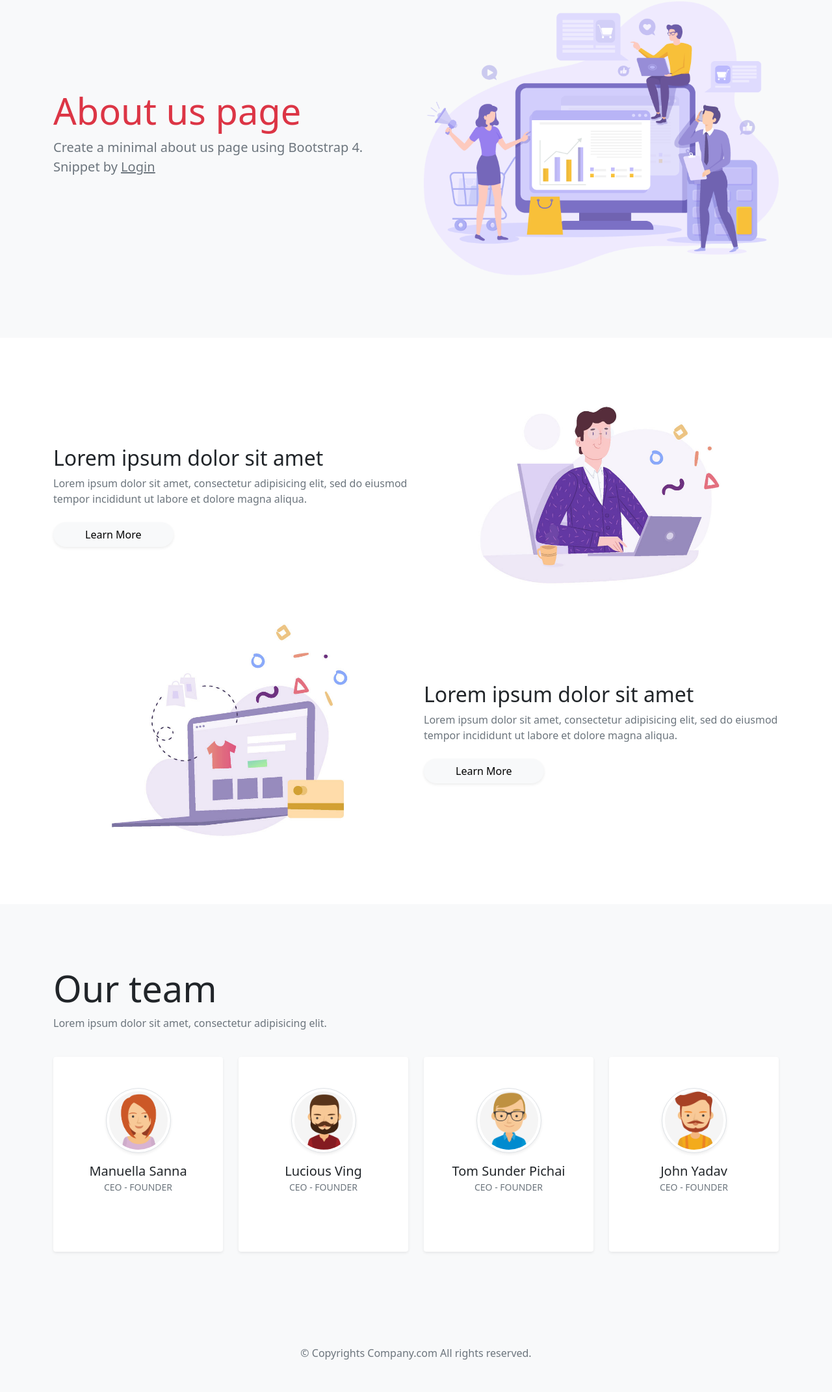
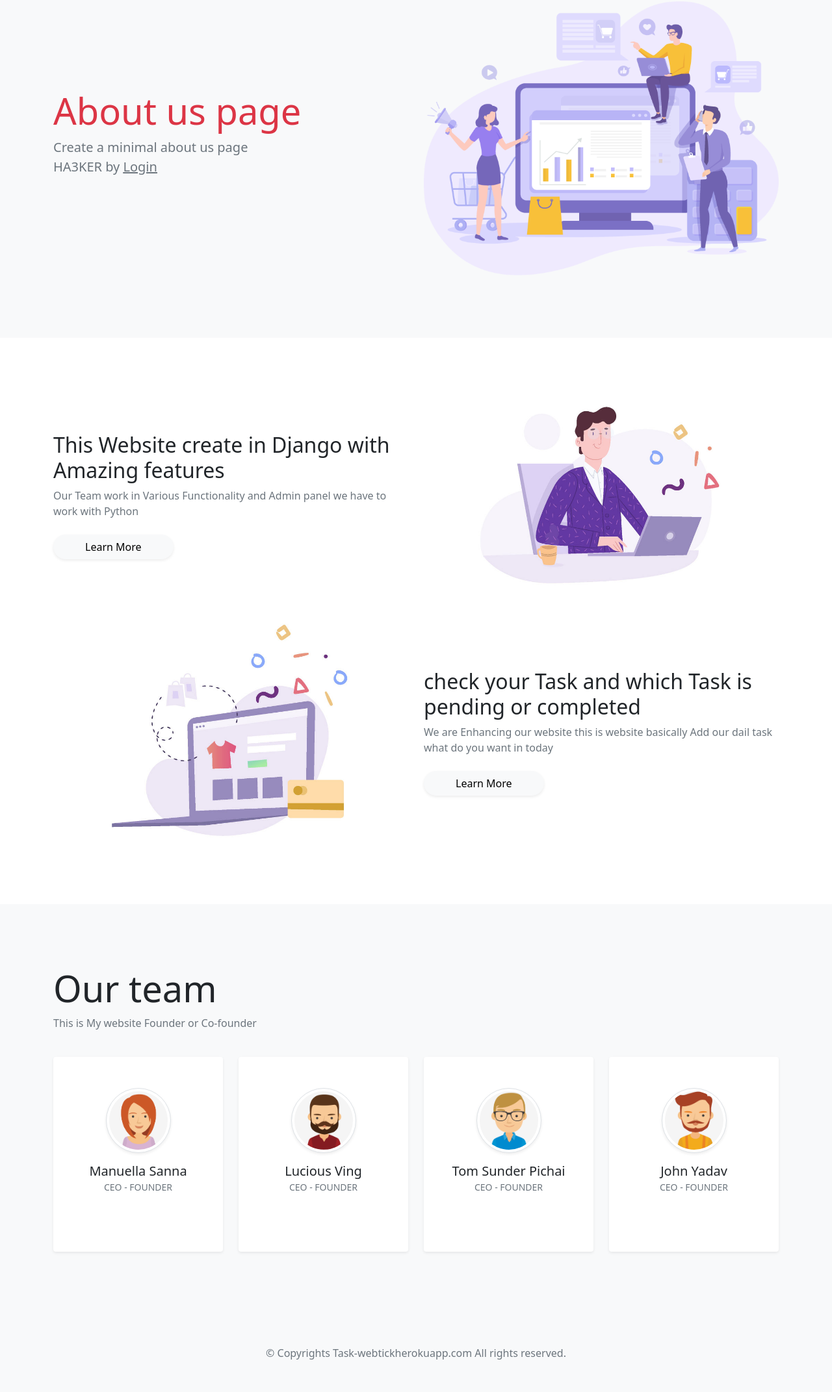
Before and after one commit to oreanted/Task-web, a Django app: page /about/ in a window 1280 px wide. Shown: the part 164-2307 px from the top of the page at 65% size. Run offline with Django 3.2, Linux system fonts and the light colour scheme.

Commit message:
updatting about.html

```diff
--- a/todolist/templates/about.html
+++ b/todolist/templates/about.html
@@ -7,8 +7,8 @@
     <div class="row h-100 align-items-center py-5">
       <div class="col-lg-6">
         <h1 class="display-4 text-danger">About us page</h1>
-        <p class="lead text-muted mb-0 ">Create a minimal about us page using Bootstrap 4.</p>
-        <p class="lead text-muted">Snippet by <a href="{% url 'list' %}" class="text-muted">
+        <p class="lead text-muted mb-0 ">Create a minimal about us page </p>
+        <p class="lead text-muted">HA3KER by <a href="{% url 'list' %}" class="text-muted">
                     <u>Login</u></a>
         </p>
       </div>
@@ -21,16 +21,16 @@
   <div class="container py-5">
     <div class="row align-items-center mb-5">
       <div class="col-lg-6 order-2 order-lg-1"><i class="fa fa-bar-chart fa-2x mb-3 text-primary"></i>
-        <h2 class="font-weight-light">Lorem ipsum dolor sit amet</h2>
-        <p class="font-italic text-muted mb-4">Lorem ipsum dolor sit amet, consectetur adipisicing elit, sed do eiusmod tempor incididunt ut labore et dolore magna aliqua.</p><a href="#" class="btn btn-light px-5 rounded-pill shadow-sm">Learn More</a>
+        <h2 class="font-weight-light">This Website create in Django with Amazing features</h2>
+        <p class="font-italic text-muted mb-4">Our Team work in Various Functionality and Admin panel we have to work with Python </p><a href="#" class="btn btn-light px-5 rounded-pill shadow-sm">Learn More</a>
       </div>
       <div class="col-lg-5 px-5 mx-auto order-1 order-lg-2"><img src="{% static 'image/img-1.jpg' %}" alt="" class="img-fluid mb-4 mb-lg-0"></div>
     </div>
     <div class="row align-items-center">
       <div class="col-lg-5 px-5 mx-auto"><img src="{% static 'image/img-2.jpg' %}" alt="" class="img-fluid mb-4 mb-lg-0"></div>
       <div class="col-lg-6"><i class="fa fa-leaf fa-2x mb-3 text-primary"></i>
-        <h2 class="font-weight-light">Lorem ipsum dolor sit amet</h2>
-        <p class="font-italic text-muted mb-4">Lorem ipsum dolor sit amet, consectetur adipisicing elit, sed do eiusmod tempor incididunt ut labore et dolore magna aliqua.</p><a href="#" class="btn btn-light px-5 rounded-pill shadow-sm">Learn More</a>
+        <h2 class="font-weight-light">check your Task and which Task is pending or completed</h2>
+        <p class="font-italic text-muted mb-4">We are Enhancing our website this is website basically Add our dail task what do you want in today </p><a href="#" class="btn btn-light px-5 rounded-pill shadow-sm">Learn More</a>
       </div>
     </div>
   </div>
@@ -41,7 +41,7 @@
     <div class="row mb-4">
       <div class="col-lg-5">
         <h2 class="display-4 font-weight-light">Our team</h2>
-        <p class="font-italic text-muted">Lorem ipsum dolor sit amet, consectetur adipisicing elit.</p>
+        <p class="font-italic text-muted">This is My website Founder or Co-founder </p>
       </div>
     </div>
 
@@ -109,7 +109,7 @@
 
 <footer class="bg-light pb-5">
   <div class="container text-center">
-    <p class="font-italic text-muted mb-0">&copy; Copyrights Company.com All rights reserved.</p>
+    <p class="font-italic text-muted mb-0">&copy; Copyrights Task-webtickherokuapp.com All rights reserved.</p>
   </div>
 </footer>
 {% endblock %}
```
